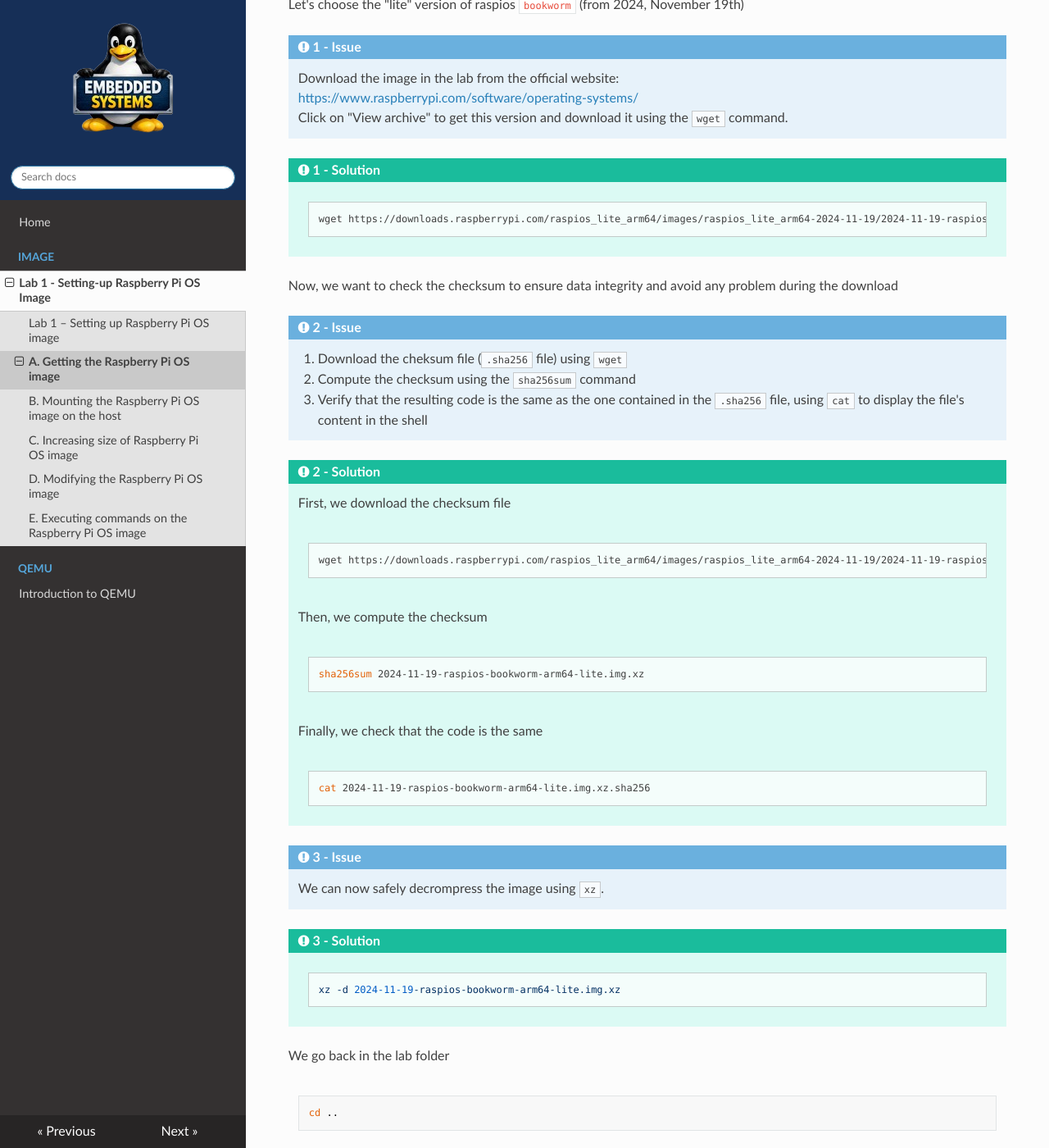
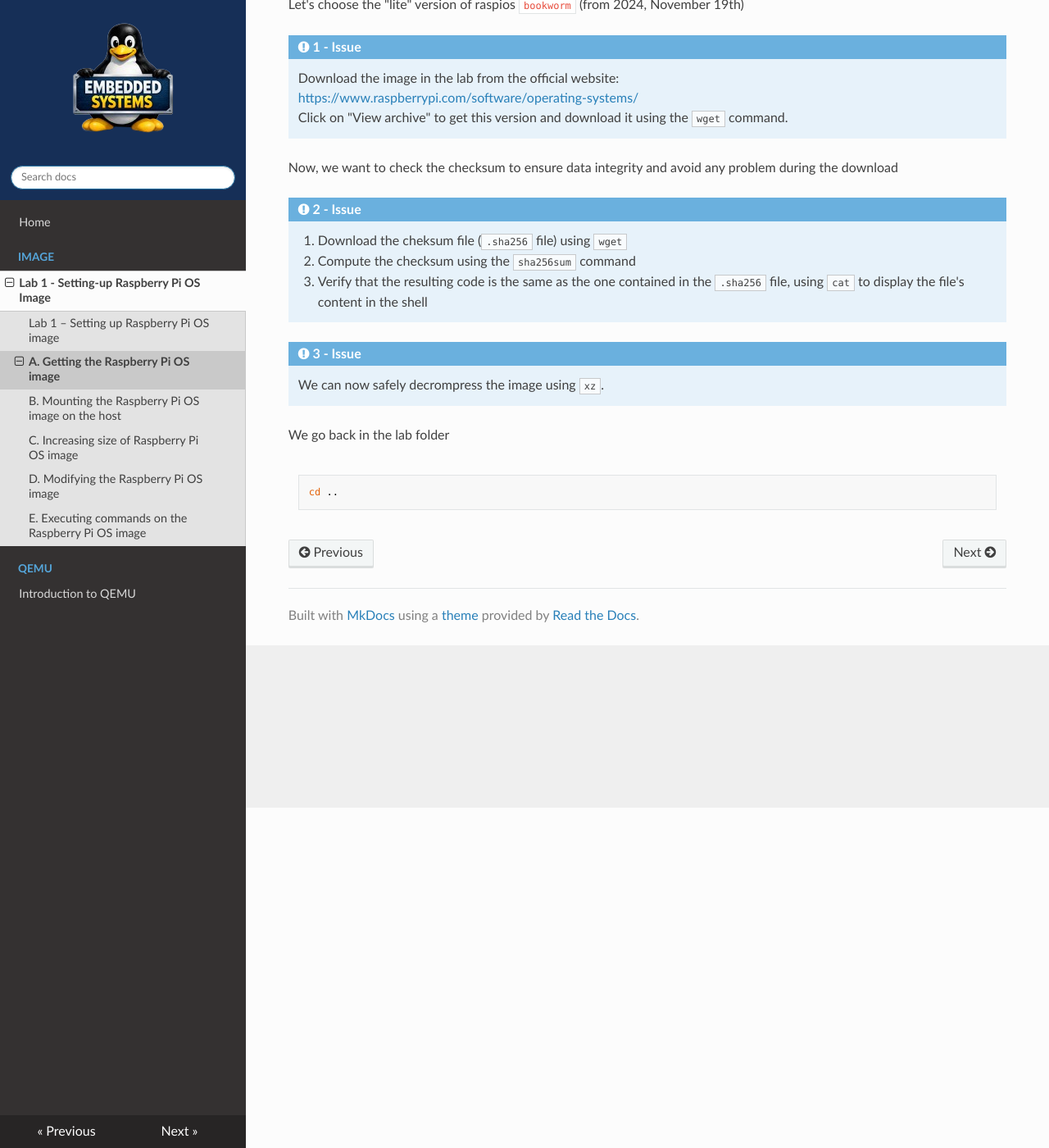
Before and after one commit to tlefloch/emb-sys, an MkDocs documentation site: the page built from docs/image/tp1/getting.md, in a window 1280 px wide and 1400 px high, scrolled down 415 px. Shown: the whole window at 82% size. Built offline with MkDocs 1.6.1, drawn with Linux system fonts in a browser that asks for light colours; nearby versions of some CDN libraries.

````diff
--- a/docs/image/tp1/getting.md
+++ b/docs/image/tp1/getting.md
@@ -18,11 +18,11 @@
     Click on "View archive" to get this version and download it using the `wget` command.
 
 
-!!! Tip "1 - Solution"
+<!-- !!! Tip "1 - Solution"
 
     ```bash
     wget https://downloads.raspberrypi.com/raspios_lite_arm64/images/raspios_lite_arm64-2024-11-19/2024-11-19-raspios-bookworm-arm64-lite.img.xz
-    ```
+    ``` -->
 
 Now, we want to check the checksum to ensure data integrity and avoid any problem during the download
 
@@ -31,7 +31,7 @@
     2. Compute the checksum using the `sha256sum` command
     3. Verify that the resulting code is the same as the one contained in the `.sha256` file, using `cat` to display the file's content in the shell
 
-!!! Tip "2 - Solution"
+<!-- !!! Tip "2 - Solution"
 
     First, we download the checksum file
 
@@ -49,16 +49,16 @@
 
     ```bash
     cat 2024-11-19-raspios-bookworm-arm64-lite.img.xz.sha256
-    ```
+    ``` -->
 
 !!! Note "3 - Issue"
     We can now safely decrompress the image using `xz`.
 
-!!! Tip "3 - Solution"
+<!-- !!! Tip "3 - Solution"
 
     ```bash
     xz -d 2024-11-19-raspios-bookworm-arm64-lite.img.xz
-    ```
+    ``` -->
 
 We go back in the lab folder
 ```bash
````
